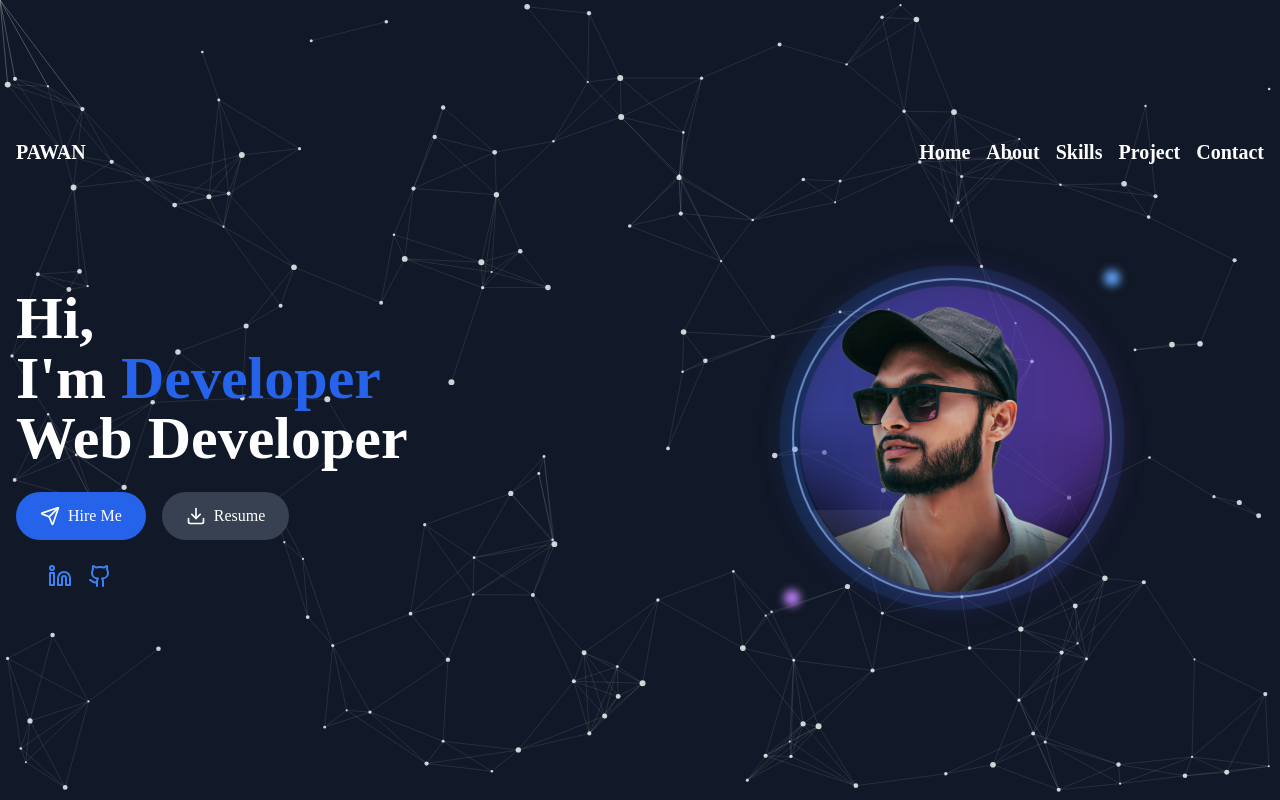
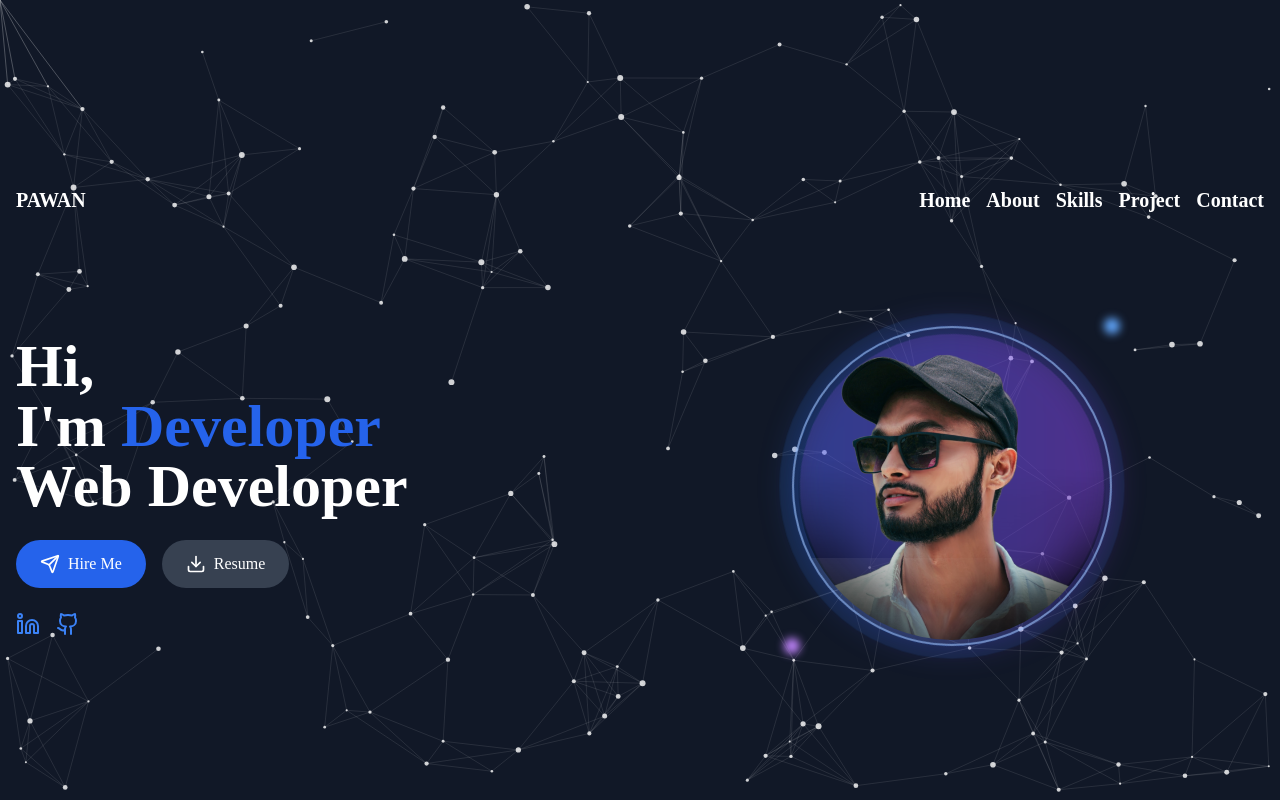
Before and after one commit to RamRaj110/portfolio, a React (Vite) app: page / in a window 1280 px wide. Shown: the top 800 px of the page. Built offline with nearby package versions, Linux system fonts and the light colour scheme.

Commit message:
try to fix issue

```diff
--- a/src/App.jsx
+++ b/src/App.jsx
@@ -212,7 +212,7 @@ const Portfolio = () => {
       description:
         "Frontend developer for a college website chatbot, creating a user-friendly interface for seamless interaction.",
       tech: ["VanilaJs", "Python", "Flask", "CSS"],
-      image: "./public/cc.png",
+      image: "../public/cc.png",
       link: "https://gitlab.com/edubot3/Chatbot",
     },
     {
@@ -239,7 +239,7 @@ const Portfolio = () => {
       <Animation />
 
       {/* Hero Section */}
-      <section className="relative min-h-screen flex items-center">
+      {/* <section className="relative min-h-screen flex items-center">
         <div className="container mx-auto px-4 z-10">
           <Nav />
           <div className="flex flex-col md:flex-row items-center justify-between my-24">
@@ -306,7 +306,7 @@ const Portfolio = () => {
               </motion.div>
             </div>
 
-            {/* Enhanced Right side with image effects */}
+            {/* Enhanced Right side with image effects
             <motion.div
               initial={{ opacity: 0, scale: 0.5 }}
               animate={{ opacity: 1, scale: 1 }}
@@ -314,6 +314,123 @@ const Portfolio = () => {
               className="md:w-1/2 mt-12 md:mt-0"
             >
               <div className="relative w-80 h-80 mx-auto">
+                {/* Animated background rings *
+                <div className="absolute inset-0 rounded-full bg-blue-500/20 animate-ping-slow" />
+                <div className="absolute inset-2 rounded-full bg-purple-500/20 animate-spin-slow" />
+
+                {/* Gradient background *
+                <div className="absolute inset-0 rounded-full bg-gradient-to-r from-blue-600/30 to-purple-600/30 blur-lg animate-pulse" />
+
+                {/* Rotating border *
+                <div className="absolute inset-0 rounded-full border-2 border-blue-500/50 animate-spin-slow" />
+
+                {/* Glowing dots *
+                <div className="absolute -top-2 -right-2 w-4 h-4 bg-blue-400 rounded-full blur-sm animate-pulse" />
+                <div className="absolute -bottom-2 -left-2 w-4 h-4 bg-purple-400 rounded-full blur-sm animate-pulse" />
+
+                {/* Main image container *
+                <div className="relative w-full h-full rounded-full overflow-hidden border-2 border-white/30 p-1">
+                  <img
+                    src="../public/heropic.png"
+                    alt="Profile"
+                    className="w-full h-full object-cover rounded-full"
+                  />
+
+                  {/* Overlay shine effect *
+                  <div className="absolute inset-0 bg-gradient-to-tr from-transparent via-white/10 to-transparent animate-shine" />
+                </div>
+              </div>
+            </motion.div>
+          </div>
+        </div>
+      </section> */}
+
+<section className="relative min-h-screen flex items-center py-8 md:py-0">
+      <div className="container mx-auto px-4 z-10">
+        <Nav />
+        <div className="flex flex-col md:flex-row items-center justify-between mt-8 md:mt-24">
+          {/* Left side - Text content */}
+          <div className="w-full md:w-1/2 space-y-4 md:space-y-6 text-center md:text-left">
+            <motion.h1
+              initial={{ opacity: 0, y: 20 }}
+              animate={{ opacity: 1, y: 0 }}
+              className="text-4xl sm:text-5xl md:text-6xl text-white font-bold"
+            >
+              Hi,
+              <br />
+              I'm <span className="text-blue-600">Developer</span>
+              <br />
+              <motion.span
+                key={roleIndex}
+                initial={{ opacity: 0, y: 20 }}
+                animate={{ opacity: 1, y: 0 }}
+                exit={{ opacity: 0, y: -20 }}
+                className="inline-block"
+              >
+                {roles[roleIndex]}
+              </motion.span>
+            </motion.h1>
+
+            {/* Buttons */}
+            <div className="flex flex-col sm:flex-row space-y-3 sm:space-y-0 sm:space-x-4 justify-center md:justify-start">
+              <motion.button
+                initial={{ opacity: 0 }}
+                animate={{ opacity: 1 }}
+                className="bg-blue-600 text-white px-6 py-3 rounded-full hover:bg-blue-800 transition-colors flex items-center justify-center space-x-2"
+                onClick={() =>
+                  document
+                    .getElementById("contact")
+                    ?.scrollIntoView({ behavior: "smooth" })
+                }
+              >
+                <Send className="w-5 h-5" />
+                <span>Hire Me</span>
+              </motion.button>
+              <motion.button
+                initial={{ opacity: 0 }}
+                animate={{ opacity: 1 }}
+                className="bg-gray-700 text-white px-6 py-3 rounded-full hover:bg-gray-600 transition-colors flex items-center justify-center space-x-2"
+                onClick={handleResumeDownload}
+              >
+                <Download className="w-5 h-5" />
+                <span>Resume</span>
+              </motion.button>
+            </div>
+
+            {/* Social Links */}
+            <motion.div
+              initial={{ opacity: 0 }}
+              animate={{ opacity: 1 }}
+              className="flex justify-center md:justify-start space-x-6 text-blue-500 mt-6 md:mt-8"
+            >
+              <div className="flex">
+                <a
+                  href="https://www.linkedin.com/in/pawan-kumar-b1427a244/"
+                  target="_blank"
+                  rel="noopener noreferrer"
+                  className="mx-4 first:ml-0"
+                >
+                  <Linkedin className="w-6 h-6 cursor-pointer hover:text-blue-600 transition-colors" />
+                </a>
+                <a
+                  href="https://github.com/RamRaj110"
+                  target="_blank"
+                  rel="noopener noreferrer"
+                >
+                  <Github className="w-6 h-6 cursor-pointer hover:text-blue-600 transition-colors" />
+                </a>
+              </div>
+            </motion.div>
+          </div>
+
+          {/* Right side - Image */}
+          <motion.div
+            initial={{ opacity: 0, scale: 0.5 }}
+            animate={{ opacity: 1, scale: 1 }}
+            transition={{ duration: 0.5 }}
+            className="w-full md:w-1/2 mt-12 md:mt-0"
+          >
+            <div className="relative w-64 h-64 sm:w-72 sm:h-72 md:w-80 md:h-80 mx-auto">
               {/* Animated background rings */}
               <div className="absolute inset-0 rounded-full bg-blue-500/20 animate-ping-slow" />
               <div className="absolute inset-2 rounded-full bg-purple-500/20 animate-spin-slow" />
@@ -331,7 +448,7 @@ const Portfolio = () => {
               {/* Main image container */}
               <div className="relative w-full h-full rounded-full overflow-hidden border-2 border-white/30 p-1">
                 <img
-                    src="../public/heropic.png"
+                  src="/heropic.png"
                   alt="Profile"
                   className="w-full h-full object-cover rounded-full"
                 />
--- a/src/component/contact.jsx
+++ b/src/component/contact.jsx
@@ -30,14 +30,14 @@ function Contact() {
 
     try {
       await emailjs.send(
-        'service_idv40zx', // Replace with your EmailJS service ID
-        'template_xx15gbu', // Replace with your EmailJS template ID
+        'service_idv40zx', // EmailJS service ID
+        'template_xx15gbu', // EmailJS template ID
         {
           from_name: formData.name,
           from_email: formData.email,
           message: formData.message,
         },
-        'ARRv8mRO41VbPng8t' // Replace with your EmailJS public key
+        'ARRv8mRO41VbPng8t' //  EmailJS public key
       );
 
       setStatus({ loading: false, error: null, success: true });
--- a/src/component/nav.jsx
+++ b/src/component/nav.jsx
@@ -1,13 +1,74 @@
-import React from 'react';
+// import React from 'react';
 
-function Nav() {
+// function Nav() {
+//   return (
+//     <nav className="flex text-xl  justify-between text-white py-4 my-4">
+//     <div className=" font-bold">
+//       <a href="#home" className="portfolio-link">PAWAN</a>
+//     </div>
+//     <div className=" text-right font-bold">
+//       <ul className="flex items-center space-x-4">
+//         <li>
+//           <a href="#home" className="nav-link hover:text-gray-900 transition duration-300 ease-in-out">
+//             Home
+//           </a>
+//         </li>
+//         <li>
+//           <a href="#about" className="nav-link hover:text-gray-900 transition duration-300 ease-in-out">
+//             About
+//           </a>
+//         </li>
+//         <li>
+//           <a href="#skills" className="nav-link hover:text-gray-900 transition duration-300 ease-in-out">
+//             Skills
+//           </a>
+//         </li>
+//         <li>
+//           <a href="#skills" className="nav-link hover:text-gray-900 transition duration-300 ease-in-out">
+//             Project
+//           </a>
+//         </li>
+//         <li>
+//           <a href="#contact" className="nav-link hover:text-gray-900 transition duration-300 ease-in-out">
+//             Contact
+//           </a>
+//         </li>
+//       </ul>
+//     </div>
+//   </nav>
+
+//   );
+// }
+// export default Nav;
+
+import React, { useState } from 'react';
+import { Menu, X } from 'lucide-react';
+
+const Nav = () => {
+  const [isOpen, setIsOpen] = useState(false);
+
+  const toggleMenu = () => {
+    setIsOpen(!isOpen);
+  };
+
   return (
-    <nav className="flex text-xl  justify-between text-white py-4 my-4">
-    <div className=" font-bold">
+    <nav className="relative bg-transparent">
+      <div className="flex items-center justify-between text-white py-4 my-4">
+        <div className="text-xl font-bold">
           <a href="#home" className="portfolio-link">PAWAN</a>
         </div>
-    <div className=" text-right font-bold">
-      <ul className="flex items-center space-x-4">
+
+        {/* Mobile Menu Button */}
+        <button
+          onClick={toggleMenu}
+          className="lg:hidden text-white hover:text-gray-300"
+        >
+          {isOpen ? <X size={24} /> : <Menu size={24} />}
+        </button>
+
+        {/* Desktop Menu */}
+        <div className="hidden lg:block">
+          <ul className="flex items-center space-x-4 text-xl font-bold">
             <li>
               <a href="#home" className="nav-link hover:text-gray-900 transition duration-300 ease-in-out">
                 Home
@@ -35,8 +96,62 @@ function Nav() {
             </li>
           </ul>
         </div>
+      </div>
+
+      {/* Mobile Menu */}
+      {isOpen && (
+        <div className="lg:hidden fixed top-[88px] left-0 right-0 bg-black/90">
+          <ul className="flex flex-col items-center space-y-4 text-xl font-bold py-4">
+            <li>
+              <a
+                href="#home"
+                className="nav-link hover:text-gray-900 transition duration-300 ease-in-out"
+                onClick={toggleMenu}
+              >
+                Home
+              </a>
+            </li>
+            <li>
+              <a
+                href="#about"
+                className="nav-link hover:text-gray-900 transition duration-300 ease-in-out"
+                onClick={toggleMenu}
+              >
+                About
+              </a>
+            </li>
+            <li>
+              <a
+                href="#skills"
+                className="nav-link hover:text-gray-900 transition duration-300 ease-in-out"
+                onClick={toggleMenu}
+              >
+                Skills
+              </a>
+            </li>
+            <li>
+              <a
+                href="#skills"
+                className="nav-link hover:text-gray-900 transition duration-300 ease-in-out"
+                onClick={toggleMenu}
+              >
+                Project
+              </a>
+            </li>
+            <li>
+              <a
+                href="#contact"
+                className="nav-link hover:text-gray-900 transition duration-300 ease-in-out"
+                onClick={toggleMenu}
+              >
+                Contact
+              </a>
+            </li>
+          </ul>
+        </div>
+      )}
     </nav>
+  );
+};
 
-  );
-}
 export default Nav;
```
Lines whose indentation alone changed are shown as unchanged.
